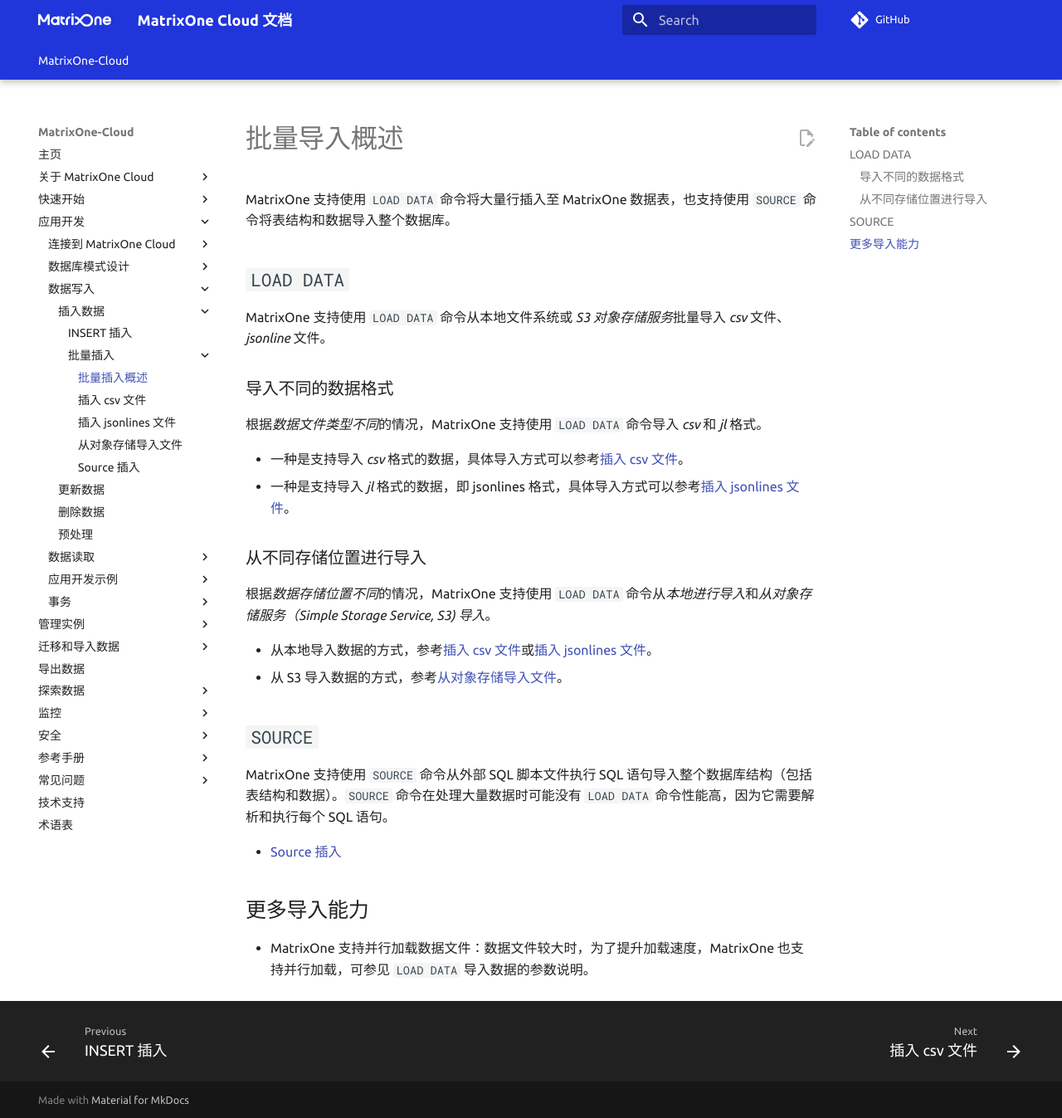
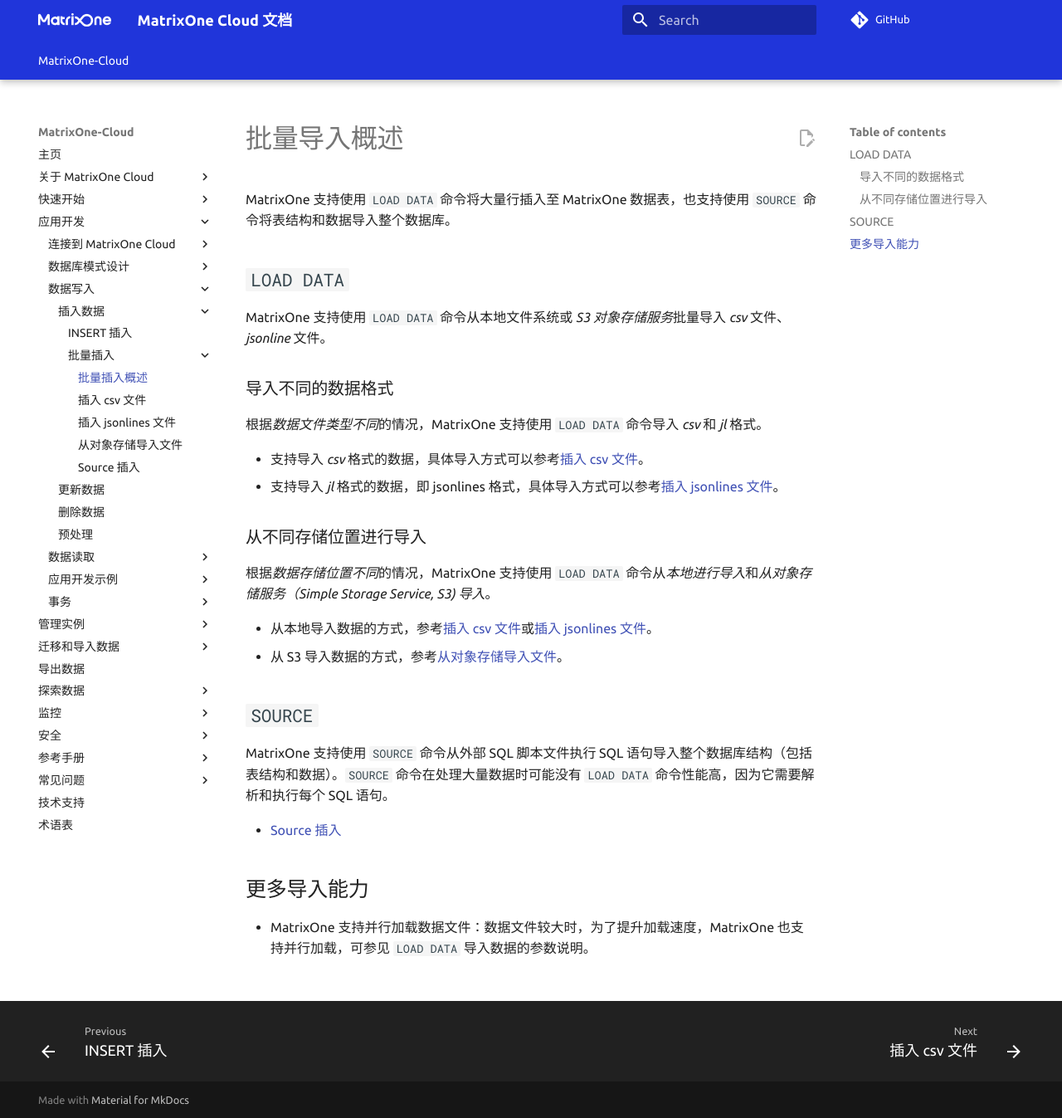
Before and after one commit to yangj1211/moc-docs, an MkDocs documentation site: the page built from docs/MatrixOne-Cloud/App-Develop/import-data/bulk-load/bulk-load-overview.md, in a window 1280 px wide and 1347 px high. Shown: the whole window at 83% size. Built offline with MkDocs 1.6.1 and Material for MkDocs 9.7.7, drawn with Linux system fonts in a browser that asks for light colours; comment, search, counter and statistics services are not loaded; the version menu is left out.

Commit message:
Update bulk-load-overview.md
修改一处感觉感觉比较奇怪的描述

Signed-off-by: 吴梦龙 <90299197+WuMenglong@users.noreply.github.com>

```diff
--- a/docs/MatrixOne-Cloud/App-Develop/import-data/bulk-load/bulk-load-overview.md
+++ b/docs/MatrixOne-Cloud/App-Develop/import-data/bulk-load/bulk-load-overview.md
@@ -10,8 +10,8 @@
 
 根据*数据文件类型不同*的情况，MatrixOne 支持使用 `LOAD DATA` 命令导入 *csv* 和 *jl* 格式。
 
-- 一种是支持导入 *csv* 格式的数据，具体导入方式可以参考[插入 csv 文件](load-csv.md)。
-- 一种是支持导入 *jl* 格式的数据，即 jsonlines 格式，具体导入方式可以参考[插入 jsonlines 文件](load-jsonline.md)。
+- 支持导入 *csv* 格式的数据，具体导入方式可以参考[插入 csv 文件](load-csv.md)。
+- 支持导入 *jl* 格式的数据，即 jsonlines 格式，具体导入方式可以参考[插入 jsonlines 文件](load-jsonline.md)。
 
 ### 从不同存储位置进行导入
 
```
